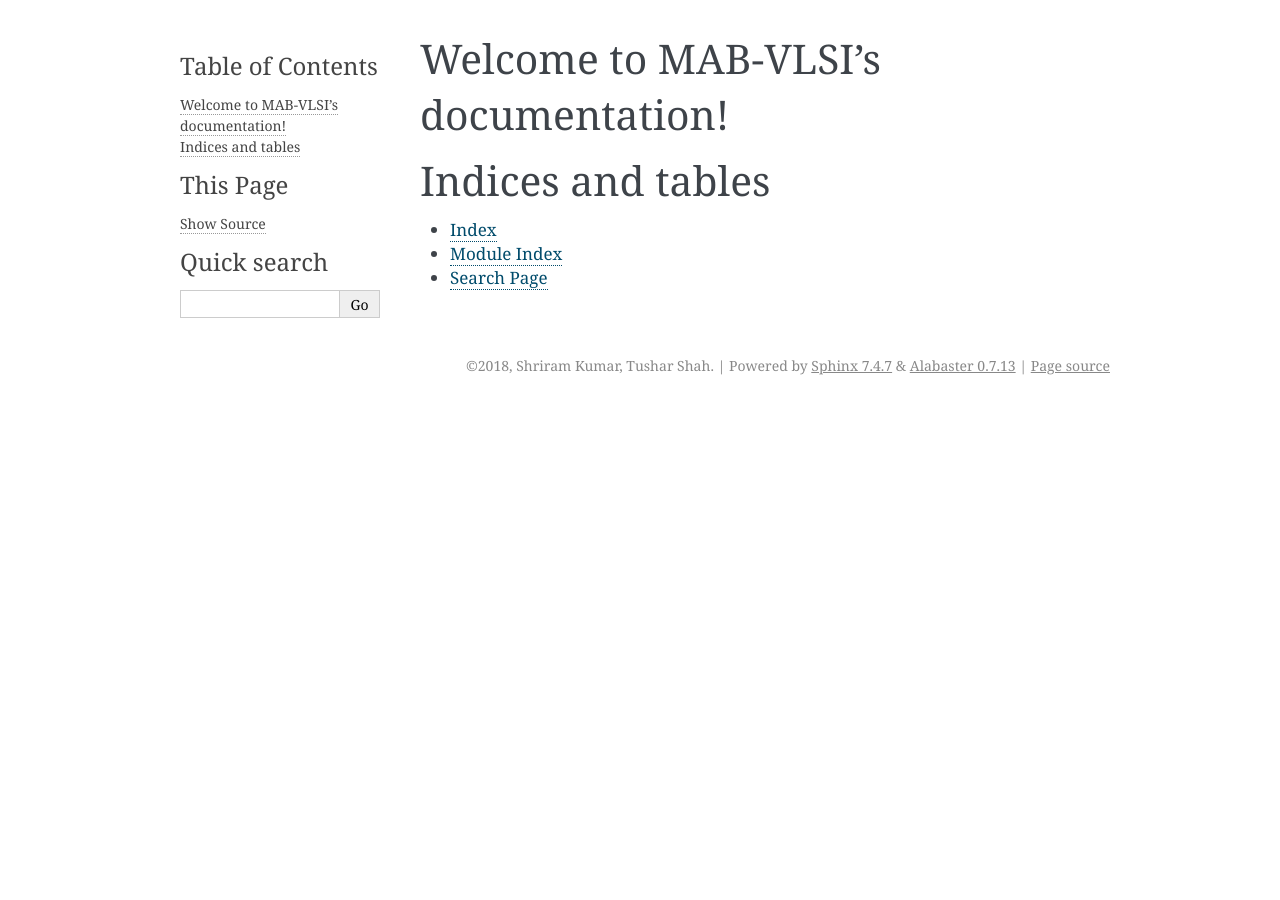
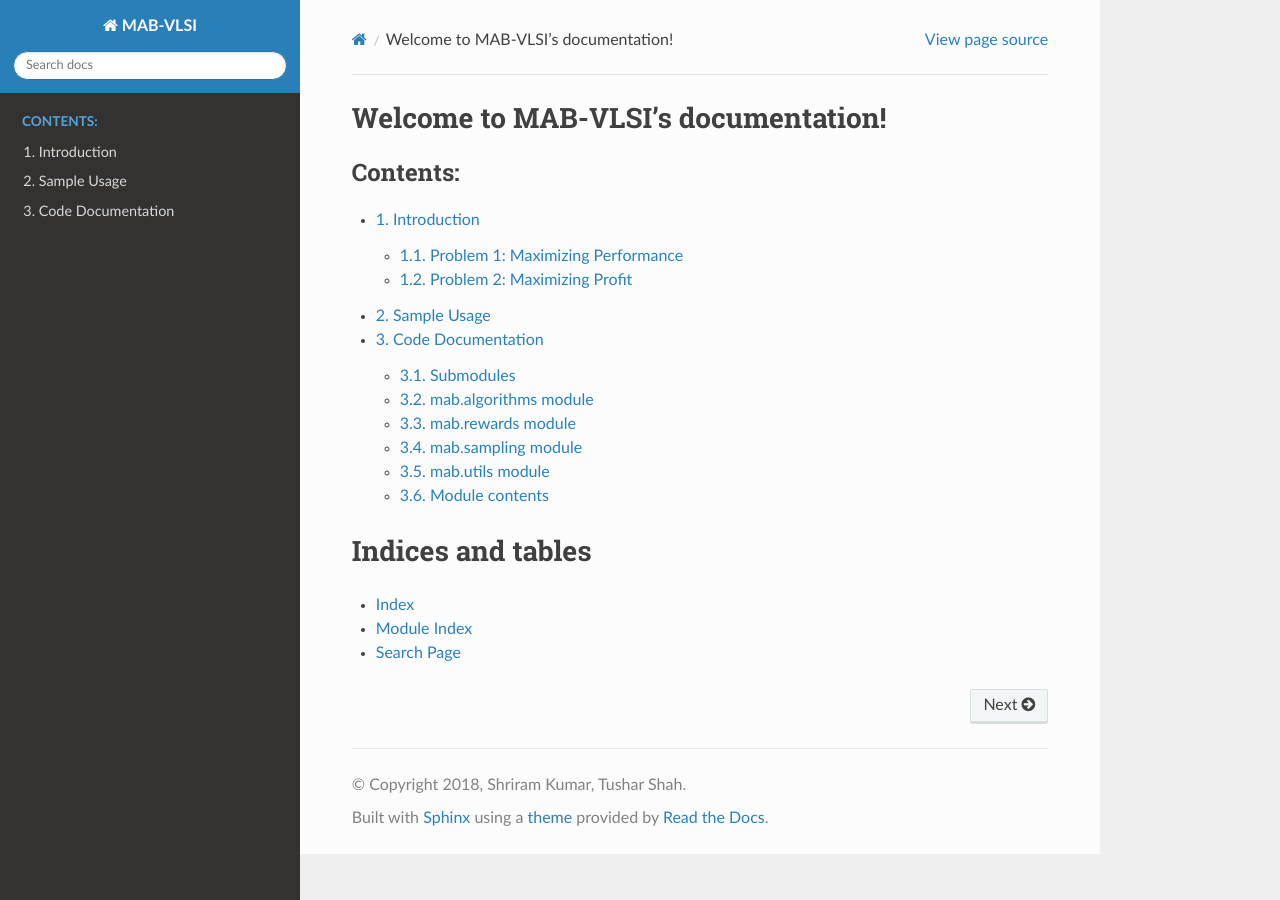
Before and after one commit to UCSD-VLSI-CAD-Lab-ABKgrp/MAB-VLSI, a Sphinx documentation site: the page built from docs/source/index.rst, in a window 1280 px wide. Built offline with Sphinx 7.4.7 and the Read the Docs theme 2.0.0, drawn with Linux system fonts in a browser that asks for light colours; part of the change alters nothing that is shown.

Commit message:
Updating docs

```diff
--- a/docs/source/conf.py
+++ b/docs/source/conf.py
@@ -80,7 +80,7 @@ pygments_style = 'sphinx'
 # The theme to use for HTML and HTML Help pages.  See the documentation for
 # a list of builtin themes.
 #
-html_theme = 'alabaster'
+html_theme = 'sphinx_rtd_theme'
 
 # Theme options are theme-specific and customize the look and feel of a theme
 # further.  For a list of options available for each theme, see the
--- a/docs/source/index.rst
+++ b/docs/source/index.rst
@@ -9,6 +9,11 @@ Welcome to MAB-VLSI's documentation!
 .. toctree::
    :maxdepth: 2
    :caption: Contents:
+   :numbered:
+
+   pages/introduction.rst
+   pages/samples.rst
+   pages/code-docs.rst
 
 
 
--- a/docs/source/mab.rst
+++ /dev/null
@@ -1,46 +0,0 @@
-mab package
-===========
-
-Submodules
-----------
-
-mab.algorithms module
----------------------
-
-.. automodule:: mab.algorithms
-    :members:
-    :undoc-members:
-    :show-inheritance:
-
-mab.rewards module
-------------------
-
-.. automodule:: mab.rewards
-    :members:
-    :undoc-members:
-    :show-inheritance:
-
-mab.sampling module
--------------------
-
-.. automodule:: mab.sampling
-    :members:
-    :undoc-members:
-    :show-inheritance:
-
-mab.utils module
-----------------
-
-.. automodule:: mab.utils
-    :members:
-    :undoc-members:
-    :show-inheritance:
-
-
-Module contents
----------------
-
-.. automodule:: mab
-    :members:
-    :undoc-members:
-    :show-inheritance:
--- a/docs/source/modules.rst
+++ /dev/null
@@ -1,7 +0,0 @@
-mab
-===
-
-.. toctree::
-   :maxdepth: 4
-
-   mab
--- a/docs/source/pages/samples.rst
+++ b/docs/source/pages/samples.rst
@@ -1,14 +1,24 @@
-Samples
-========
+Sample Usage
+============
 
-This should contain the sample code and detils about where script lies for a tool etc.
+The :file:`run.py` is a sample usage of the MAB-VLSI code to solve a toy Multi Armed Bandit problem. We will go over the various code sections and highlight how this can be used on a real MAB problem.
 
-Problem 1
-__________
+First the reward model is instantiated.
+.. code-block:: python
+	reward_model = BinomialRewardModel(SIZE)
 
-Problem 1 sample
+Various reward models are available for use in the  :py:mod:`mab.rewards`. Any of these reward modules can be used here. Details about the parameters of individual reward models can be found in the code documentation section. Typically, for Problem 1 as mentioned in our paper, :py:class:`mab.rewards.BinomialRewardModel` will be used and for Problem 2, :py:class:`mab.rewards.GaussianProcessModel` will be used.
 
-Problem 2
-__________
+Next, the sampler and sampler sets are created. This is the interface that allows the MAB code to draw samples.
 
-Problem 2 sample
+.. code-block:: python
+	samplers = [GaussianSampler(['a'], lambda x: x['a'], lambda x: x['a'] > 1, {'b': 1}, [1], [1])]*SIZE
+	sampler_set = SamplerSet(samplers)
+
+In this example, samples are simulated from a gaussian distribution. Most real runs will use the :py:class:`mab.sampling.ToolSampler`.
+
+Finally, the solver is instantiated and solve is called to run the MAB algorithm for a desired schedule and obtain the optimal sample.
+
+.. code-block:: python
+	ts_solver = ThompsonSampling(sampler_set, reward_model)
+	optimal_sample = ts_solver.solve(10, 10)
```
